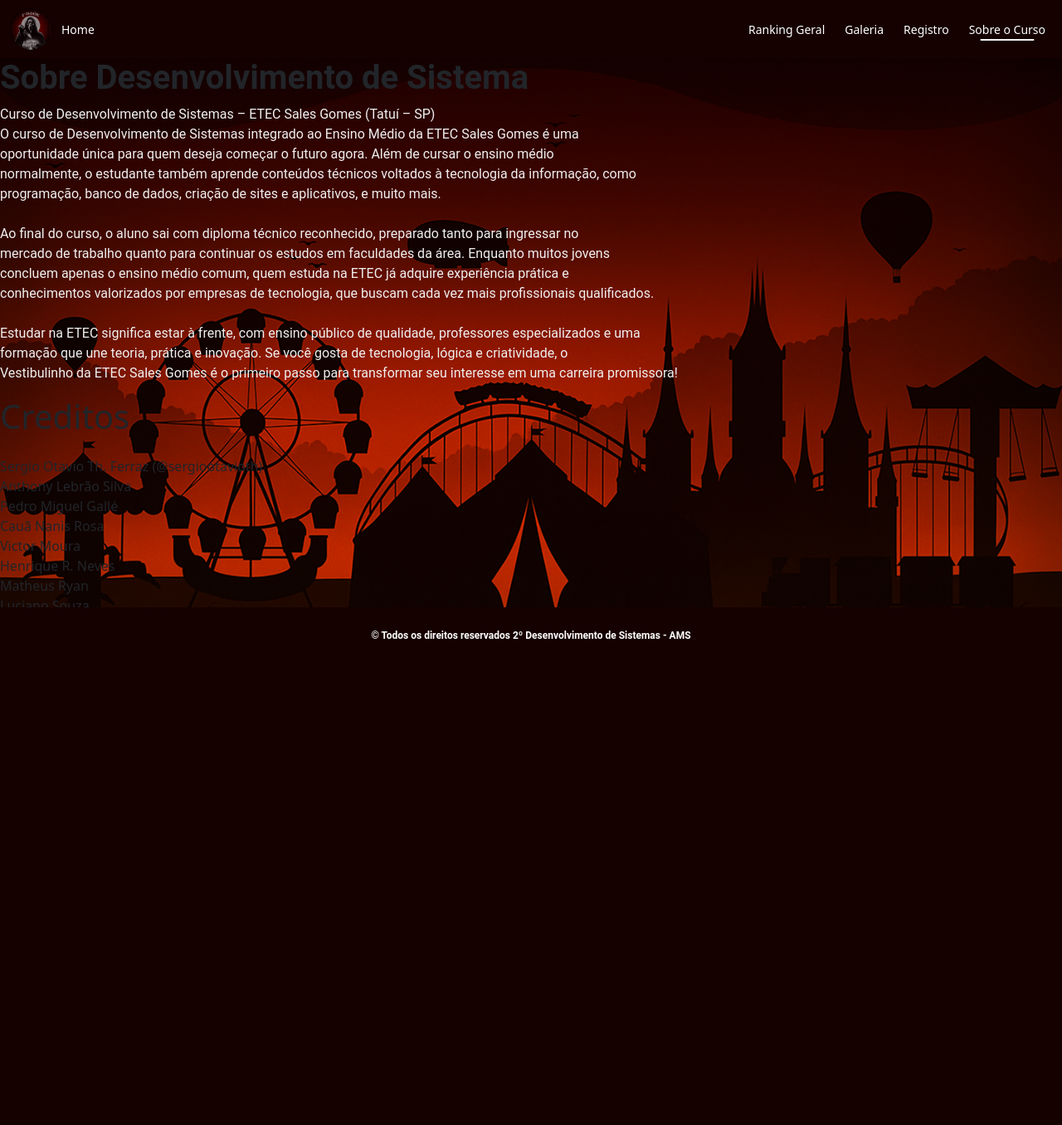
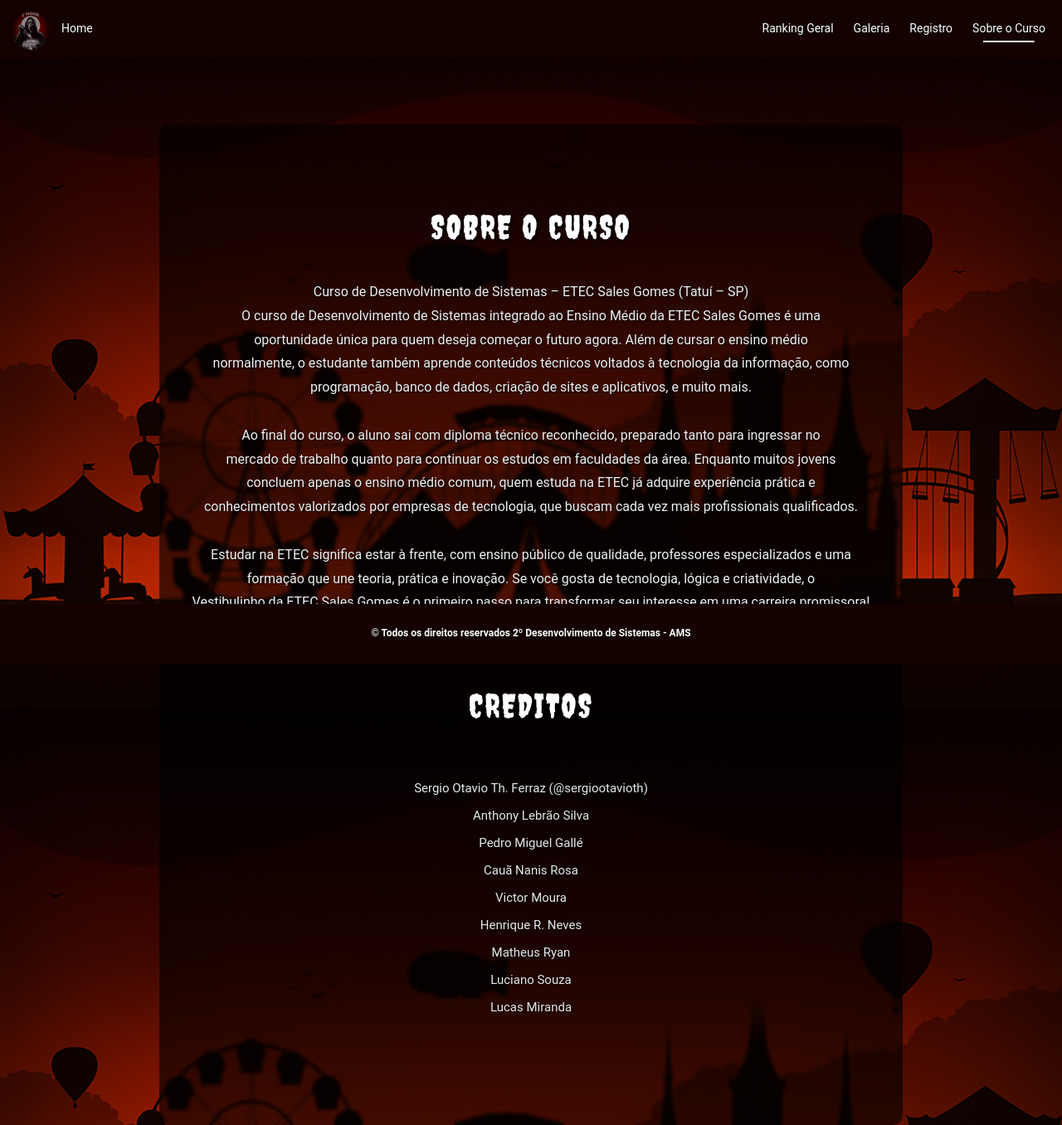
Before and after one commit to Hugglermatheus125/EPA-2025, a PHP site: page /curso.php in a window 1280 px wide. Shown: the whole page at 83% size. Before the commit the page ends 770 px from the top, so only its background shows below. Run offline with PHP 8.4, Linux system fonts and the light colour scheme; some web fonts are replaced.

Commit message:
the more more

```diff
--- a/php/curso.php
+++ b/php/curso.php
@@ -4,6 +4,7 @@
 -->
 
 <?php
+// include '../includes/footer.php';
 include '../includes/header.php';
 ?>
 
@@ -13,13 +14,13 @@
     <meta charset="UTF-8">
     <meta name="viewport" content="width=device-width, initial-scale=1.0">
     <title>EPA</title>
-    <link rel="stylesheet" href="style.css">
+    <link rel="stylesheet" href="../styles/curso.css">
 </head>
 <body>
     <div class="mb-3">
         <div class="row">
-            <h1 class="roboto-subtitle">
-                Sobre Desenvolvimento de Sistema
+            <h1 class="subtitle">
+                Sobre o Curso
             </h1>
         </div>
         <div class="row">
@@ -58,12 +59,12 @@
                     <li>Luciano Souza</li>
                     <li>Lucas Miranda</li>
                 </ul>
+                <link href="https://fonts.googleapis.com/css2?family=Creepster&display=swap" rel="stylesheet">
             </p>
         </div>
     </div>
+    <?php
+    include '../includes/footer.php';
+    ?>
 </body>
 </html>
-
-<?php
-include '../includes/footer.php';
-?>
--- a/styles/curso.css
+++ b/styles/curso.css
@@ -0,0 +1,79 @@
+body {
+    background-image: url(../assets/fundoParqueHorror.png);
+    background-size: cover;
+    background-position: center;
+    background-attachment: fixed;
+    color: #fff;
+    font-family: "Roboto", sans-serif;
+    margin: 0;
+    padding: 0;
+}
+
+/* Container geral do conteúdo */
+.mb-3 {
+    text-align: center;
+    padding: 60px 20px;
+    background: rgba(0, 0, 0, 0.6);
+    border-radius: 12px;
+    width: 70%;
+    height: auto;
+    margin: 80px auto;
+    backdrop-filter: blur(2px);
+}
+
+/* Título principal e subtítulos */
+h1 {
+    font-family: 'Creepster', cursive;
+    font-size: 32px;
+    margin-top: 40px;
+    margin-bottom: 20px;
+    letter-spacing: 2px;
+    text-shadow: 2px 2px 6px #000;
+    color: #fff;
+}
+
+/* Parágrafos de texto */
+p, li {
+    font-family: 'Roboto', sans-serif;
+    font-size: 16px;
+    line-height: 1.8;
+    text-align: center;
+    color: #e8e8e8;
+    text-shadow: 1px 1px 2px #000;
+}
+
+/* Lista de créditos */
+ul {
+    list-style-type: none;
+    padding: 0;
+}
+
+ul li {
+    margin: 6px 0;
+    font-size: 15px;
+}
+
+/* Efeito de destaque para os subtítulos */
+.subtitle, .roboto-subtitle {
+    font-family: 'Creepster', cursive;
+    font-size: 40px;
+    margin-top: 40px;
+    margin-bottom: 10px;
+    text-transform: uppercase;
+    text-shadow: 2px 2px 5px #000;
+}
+
+/* Estilo para dar sensação de “janela flutuante” */
+.row {
+    margin-bottom: 30px;
+}
+
+/* Animação sutil de aparição */
+.mb-3 {
+    animation: fadeIn 1s ease-in;
+}
+
+@keyframes fadeIn {
+    from { opacity: 0; transform: translateY(30px); }
+    to { opacity: 1; transform: translateY(0); }
+}
```
